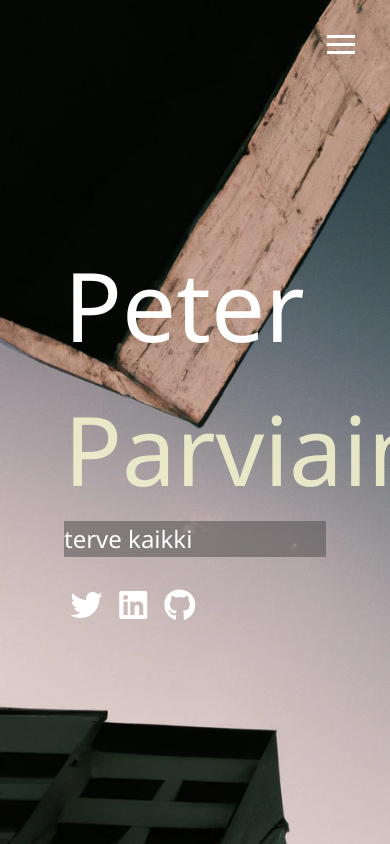
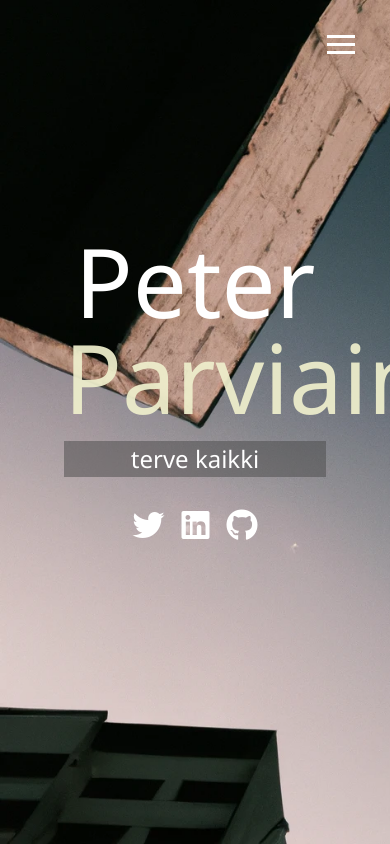
Before and after one commit to pejopar/portfolio_website, a website: page dist/index.html in a window 390 px wide. Drawn offline with Linux system fonts and the light colour scheme.

Commit message:
responsiveness and media size queries

```diff
--- a/scss/_config.scss
+++ b/scss/_config.scss
@@ -28,3 +28,29 @@ $background-opacity: 0.9;
       }
     }
   }
+
+  // media query mixins
+
+@mixin mediaSm {
+  @media screen and (max-width: 500px) {
+    @content;
+  }
+}
+
+@mixin mediaMd {
+  @media screen and (max-width: 768px) {
+    @content;
+  }
+}
+
+@mixin mediaLg {
+  @media screen and (min-width: 768) and (max-width: 1170px) {
+    @content;
+  }
+}
+
+@mixin mediaXl {
+  @media screen and (min-width: 1171px) {
+    @content;
+  }
+}
--- /dev/null
+++ b/scss/_mobile.scss
@@ -0,0 +1,57 @@
+// Wide
+
+@include mediaXl{
+
+}
+
+//Desktops
+
+@include mediaLg{
+
+}
+// Tablets and small laptops
+@include mediaMd{
+    main {
+        align-items: center;
+        text-align: center;
+
+        .lg-heading {
+            line-height: 1;
+            margin-bottom: 1rem;
+        }
+    }
+
+    ul.menu-nav, div.menu-branding{
+        float: none;
+        width: 100%;
+        min-height: 0;
+
+        &.show{transform: translate3d(0,0,0);
+
+        }
+    }
+    .menu-nav {
+        height: 70vh;
+        transform: translate3d(-100,0,0);
+        font-size: 24px;
+    }
+
+    .menu-branding {
+        height: 40vh;
+        transform: translate3d(100%,0,0);
+
+        .portrait {
+            background: url ('../img/portrait.jpg');
+            width: 150 px;
+            height: 150 px;
+        }
+    }
+}
+
+//smartphones
+@include mediaSm{
+    main#home h1 {
+        margin-top: 10vh;
+    }
+
+}
--- a/scss/main.scss
+++ b/scss/main.scss
@@ -1,5 +1,6 @@
 @import 'config';
 @import 'menu';
+@import 'mobile';
 
 * {
     box-sizing: border-box;
```
Also changed, not shown: dist/css/main.css.
